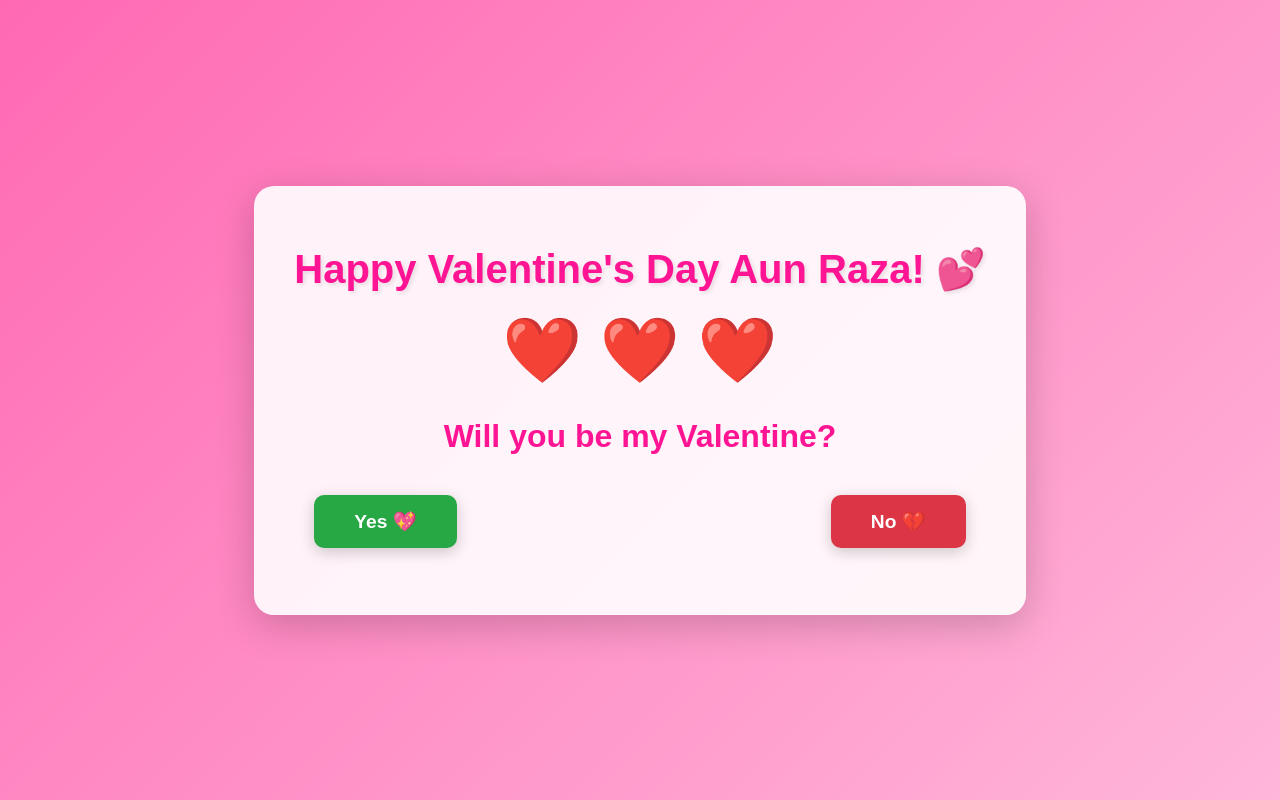
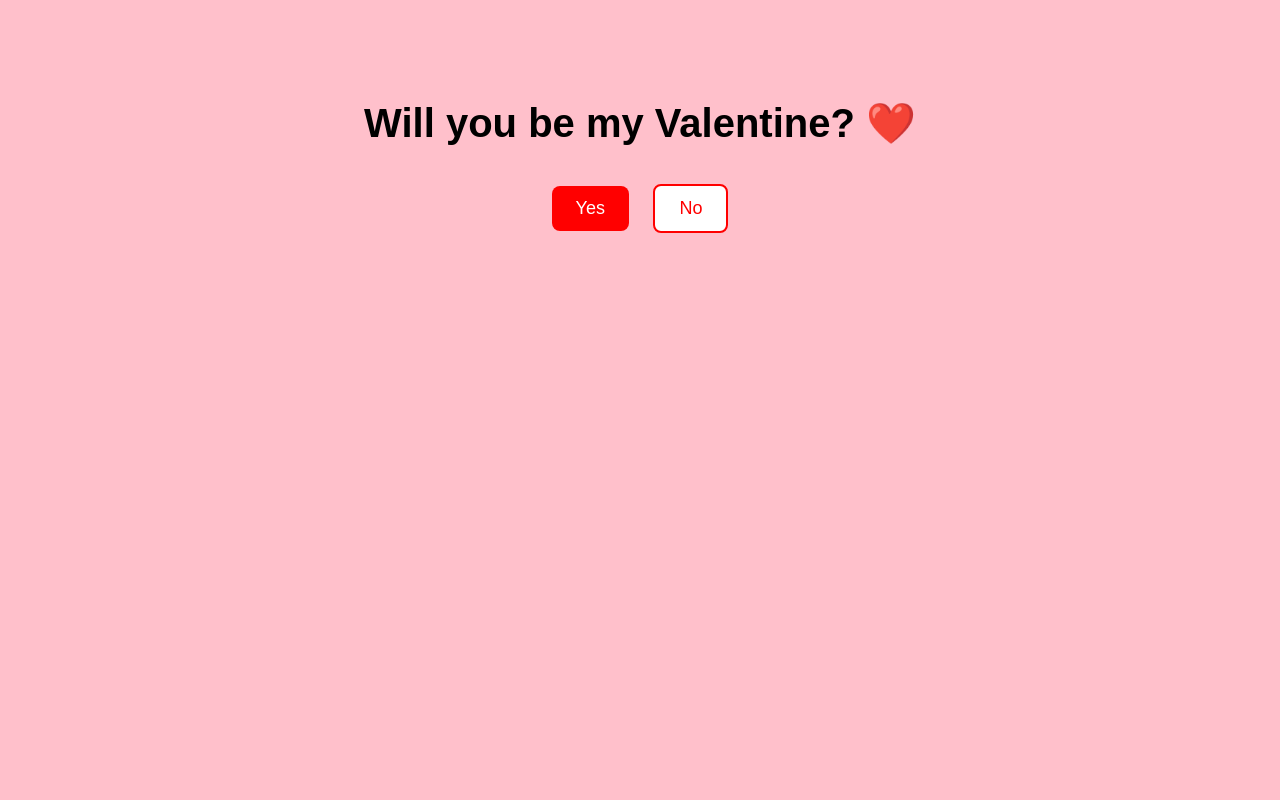
Before and after one commit to Z-hash24/valentine-website, a plain HTML site: page index.html in a window 1280 px wide. Drawn offline with Linux system fonts and the light colour scheme.

Commit message:
Update index.html

```diff
--- a/index.html
+++ b/index.html
@@ -3,10 +3,47 @@
 <head>
 <meta charset="UTF-8">
 <meta name="viewport" content="width=device-width, initial-scale=1.0">
-    <title>Be My Valentine 💖</title>
+<title>Valentine</title>
+
 <style>
-        /* Heart popup container */
-.heart-popup {
+body {
+  font-family: Arial, sans-serif;
+  text-align: center;
+  background: pink;
+  margin: 0;
+  padding: 0;
+}
+
+.container {
+  margin-top: 100px;
+}
+
+h1 {
+  font-size: 40px;
+}
+
+button {
+  padding: 12px 24px;
+  font-size: 18px;
+  margin: 10px;
+  border: none;
+  border-radius: 8px;
+  cursor: pointer;
+}
+
+#yesBtn {
+  background: red;
+  color: white;
+}
+
+#noBtn {
+  background: white;
+  color: red;
+  border: 2px solid red;
+}
+
+/* HEART POPUP AREA */
+#heartContainer {
   position: fixed;
   top: 0;
   left: 0;
@@ -15,7 +52,6 @@
   pointer-events: none;
 }
 
-/* Heart shape */
 .heart {
   position: absolute;
   width: 120px;
@@ -34,185 +70,45 @@
   background: red;
   border-radius: 50%;
 }
-        * {
-            margin: 0;
-            padding: 0;
-            box-sizing: border-box;
+
+.heart::before { top: -60px; }
+.heart::after { left: 60px; }
+
+.heart img {
+  position: absolute;
+  width: 90px;
+  height: 90px;
+  object-fit: cover;
+  transform: rotate(45deg);
+  top: 15px;
+  left: 15px;
+  border-radius: 10px;
 }
 
-        body {
-            background: linear-gradient(135deg, #ff69b4 0%, #ffb6d9 100%);
-            min-height: 100vh;
-            display: flex;
-            justify-content: center;
-            align-items: center;
-            font-family: 'Arial', sans-serif;
-            overflow: hidden;
-        }
-
-        .container {
-            text-align: center;
-            background: rgba(255, 255, 255, 0.9);
-            padding: 60px 40px;
-            border-radius: 20px;
-            box-shadow: 0 10px 40px rgba(0, 0, 0, 0.2);
-        }
-
-        h1 {
-            color: #ff1493;
-            font-size: 2.5em;
-            margin-bottom: 20px;
-            text-shadow: 2px 2px 4px rgba(0, 0, 0, 0.1);
-        }
-
-        .hearts {
-            font-size: 4em;
-            margin: 20px 0;
-            animation: beat 1s infinite;
-        }
-
-        @keyframes beat {
-            0%, 100% { transform: scale(1); }
-            50% { transform: scale(1.1); }
-        }
-
-        .question {
-            color: #ff1493;
-            font-size: 2em;
-            margin: 30px 0;
-            font-weight: bold;
-        }
-
-        .button-container {
-            margin-top: 40px;
-            position: relative;
-            height: 60px;
-        }
-
-        #yesBtn, #noBtn {
-            padding: 15px 40px;
-            font-size: 1.2em;
-            border: none;
-            border-radius: 10px;
-            cursor: pointer;
-            font-weight: bold;
-            transition: all 0.3s ease;
-            position: absolute;
-            box-shadow: 0 4px 15px rgba(0, 0, 0, 0.2);
-        }
-
-        #yesBtn {
-            background-color: #28a745;
-            color: white;
-            left: 20px;
-            top: 0;
-        }
-
-        #yesBtn:hover {
-            background-color: #218838;
-            transform: scale(1.1);
-            box-shadow: 0 6px 20px rgba(40, 167, 69, 0.4);
-        }
-
-        #noBtn {
-            background-color: #dc3545;
-            color: white;
-            right: 20px;
-            top: 0;
-        }
-
-        .success-message {
-            display: none;
-            font-size: 2.5em;
-            color: #ff1493;
-            margin-top: 40px;
-            animation: fadeIn 1s ease-in;
-        }
-
-        @keyframes fadeIn {
-            from { opacity: 0; }
-            to { opacity: 1; }
-        }
-
-        .floating-heart {
-            position: fixed;
-            font-size: 2em;
-            pointer-events: none;
-            animation: float-up 3s ease-in forwards;
-        }
-
-        @keyframes float-up {
-            0% {
-                opacity: 1;
-                transform: translateY(0);
-            }
-            100% {
-                opacity: 0;
-                transform: translateY(-100vh);
-            }
+@keyframes floatUp {
+  from { transform: translateY(0) rotate(-45deg); opacity: 1; }
+  to { transform: translateY(-600px) rotate(-45deg); opacity: 0; }
 }
 </style>
 </head>
+
 <body>
 
 <div class="container">
-    <h1>Happy Valentine's Day Aun Raza! 💕</h1>
+  <h1>Will you be my Valentine? ❤️</h1>
 
-    <div class="hearts">❤️ ❤️ ❤️</div>
-
-    <div class="question">Will you be my Valentine?</div>
-
-    <div class="button-container">
-        <button id="yesBtn" onclick="yesClicked()">Yes 💖</button>
-        <button id="noBtn" onmouseover="moveNo()" ontouchstart="moveNo()">No 💔</button>
+  <button id="yesBtn" onclick="showHeartPhotos()">Yes</button>
+  <button id="noBtn">No</button>
 </div>
 
-    <div class="success-message" id="successMsg">
-        ❤️ ❤️ ❤️<br>
-        <span style="font-size: 0.8em;">I Love You! 💕</span>
-    </div>
-</div>
+<div id="heartContainer"></div>
 
 <script>
-    function yesClicked() {
-        document.querySelector('.question').style.display = 'none';
-        document.querySelector('.button-container').style.display = 'none';
-        document.getElementById('successMsg').style.display = 'block';
-
-        // Create floating hearts
-        createHearts();
-    }
-
-    function moveNo() {
-        var x = Math.random() * (window.innerWidth - 120);
-        var y = Math.random() * (window.innerHeight - 60);
-
-        document.getElementById("noBtn").style.position = "fixed";
-        document.getElementById("noBtn").style.left = x + "px";
-        document.getElementById("noBtn").style.top = y + "px";
-    }
-
-    function createHearts() {
-        for (let i = 0; i < 30; i++) {
-            setTimeout(() => {
-                const heart = document.createElement("div");
-                heart.className = "floating-heart";
-                heart.innerHTML = "❤️";
-                heart.style.left = Math.random() * window.innerWidth + "px";
-                heart.style.top = window.innerHeight + "px";
-                document.body.appendChild(heart);
-
-                setTimeout(() => {
-                    heart.remove();
-                }, 3000);
-            }, i * 100);
-        }
-    }
 function showHeartPhotos() {
-  const images = ["img1.jpg", "img2.jpg", "img3.jpg", "img4.jpg"];
+  const images = ["img1.jpg","img2.jpg","img3.jpg","img4.jpg"];
   const container = document.getElementById("heartContainer");
 
-  images.forEach((src, index) => {
+  images.forEach(src => {
     const heart = document.createElement("div");
     heart.className = "heart";
     heart.style.left = Math.random() * 80 + "%";
@@ -224,14 +120,10 @@
     heart.appendChild(img);
     container.appendChild(heart);
 
-    setTimeout(() => {
-      heart.remove();
-    }, 4000);
+    setTimeout(() => heart.remove(), 4000);
   });
 }
-
 </script>
-<div id="heartContainer" class="heart-popup"></div>
 
 </body>
 </html>
```
Lines whose indentation alone changed are shown as unchanged.
